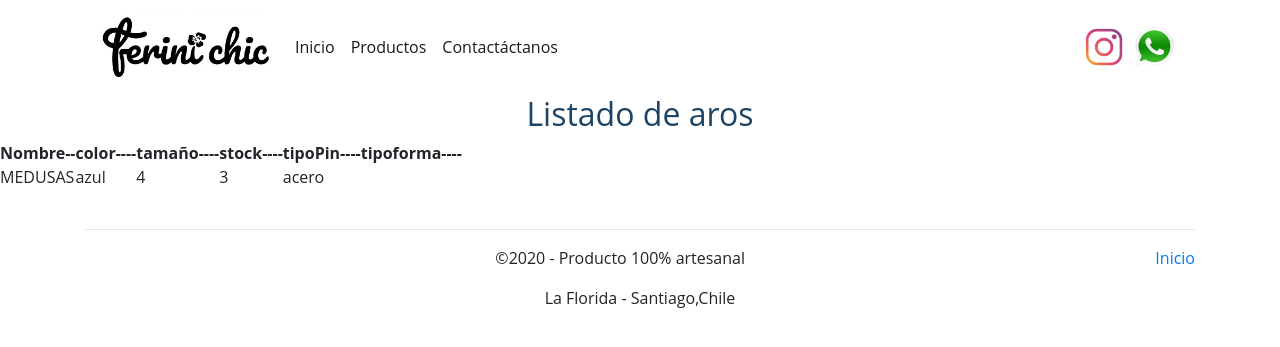
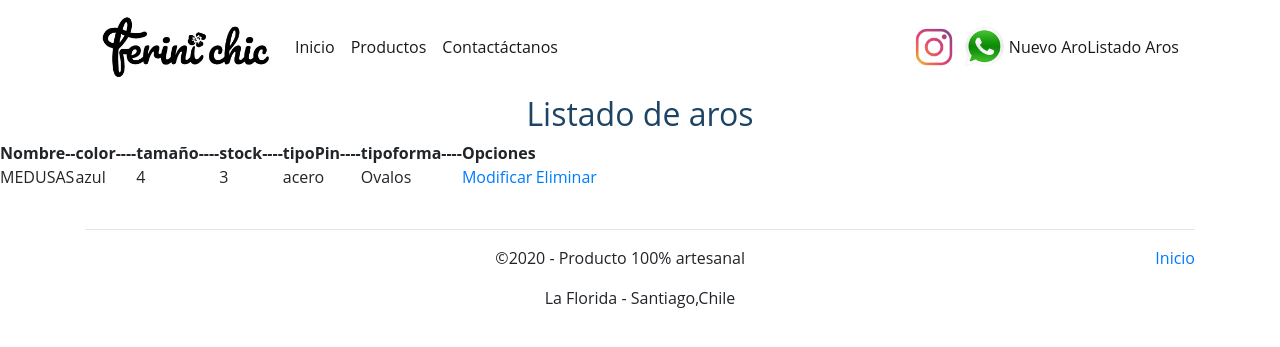
Before and after one commit to AreivaJ1312/FeriniDj, a Django app: page /ListadoAros in a window 1280 px wide. Shown: the top 347 px of the page. Run offline with Django 3.2, Linux system fonts and the light colour scheme; data comes from the database, SQL or seed files in the repository; both versions use the stored data as it was after the commit; some libraries are stand-ins or nearby versions.

Commit message:
Finalización del CRUD(Modificar y eliminar)

```diff
--- a/core/forms.py
+++ b/core/forms.py
@@ -1,6 +1,6 @@
 from django  import forms
 from django.forms import ModelForm
-from .models import Aro
+from .models import Aro, TipoAro
 
 
 class AroForm(ModelForm):
--- /dev/null
+++ b/core/static/core/jquery/confirmacion.js
@@ -0,0 +1,17 @@
+function confirmarEliminacion(id){
+    Swal.fire({
+        title: '¿Estas seguro?',
+        text: "No prodrás deshacer esta acción!",
+        icon: 'warning',
+        showCancelButton: true,
+        confirmButtonColor: '#3085d6',
+        cancelButtonColor: '#d33',
+        confirmButtonText: 'Sí, Eliminar!'
+      }).then((result) => {
+        if (result.isConfirmed) {
+          //redirigir al usuario a la ruta de eliminar
+          window.location.href="eliminar_aro/"+id;
+
+        }
+      })
+}
--- a/core/templates/core/ListadoAros.html
+++ b/core/templates/core/ListadoAros.html
@@ -7,6 +7,8 @@
 {%endblock%}
 
 {%block javascript%}
+<script src="https://cdn.jsdelivr.net/npm/sweetalert2@10"></script>
+<script src="{% static 'core/jquery/confirmacion.js'%}"></script>
 {%endblock%}
 
 
@@ -20,16 +22,25 @@
         <th>stock----</th>
         <th>tipoPin----</th>
         <th>tipoforma----</th>
+        <th>Opciones</th>
+
     </tr>
 
     {%for a in aros_%}
     <tr>
+
        <td>{{a.nombre}}</td>
        <td>{{a.color}}</td>
        <td>{{a.tamaño}}</td>
        <td>{{a.stock}}</td>
        <td>{{a.tipoPin}}</td>
-       <td>{{tipoforma}}</td>
+       <td>{{a.tipoforma}}</td>
+       <td>
+        <a href="{% url 'modificar_aro' a.id %}">Modificar</a>
+       </td>
+       <td>
+        <a href="#" onclick="confirmarEliminacion({{a.id}})">Eliminar</a>
+       </td>
     </tr>
     {%endfor%}
 
--- a/core/templates/core/baseEstructura.html
+++ b/core/templates/core/baseEstructura.html
@@ -42,6 +42,12 @@
                 <span class="navbar-text">
                   <a href="https://api.whatsapp.com/send?phone=56950596898" target="blank"><img class="redes" src="{% static 'core/imagenes/wp.png'%}"  alt=""></a>
                 </span>
+                <span class="navbar-text">
+                  <a href="{%url 'nuevo_aro'%}" target="blank">Nuevo Aro</a>
+                </span>
+                <span class="navbar-text">
+                  <a href="{%url 'ListadoAros'%}" target="blank">Listado Aros</a>
+                </span>
 
             </div>
           </nav>
--- a/core/urls.py
+++ b/core/urls.py
@@ -1,5 +1,5 @@
 from django.urls import path
-from .views import home, aros, Contacto, ListadoAros, nuevo_aro
+from .views import home, aros, Contacto, ListadoAros, nuevo_aro,modificar_aro, elimimar_aro
 
 
 urlpatterns = [
@@ -8,4 +8,6 @@ urlpatterns = [
     path('Contacto', Contacto, name ="Contacto"),
     path('ListadoAros',ListadoAros ,name= "ListadoAros" ),
     path('nuevo_aro', nuevo_aro, name= "nuevo_aro"),
+    path('modificar_aro/<id>', modificar_aro, name="modificar_aro"),
+    path('eliminar_aro/<id>',elimimar_aro, name="eliminar_aro")
 ]
--- a/core/views.py
+++ b/core/views.py
@@ -1,5 +1,5 @@
-from django.shortcuts import render
-from .models import Aro
+from django.shortcuts import render, redirect
+from .models import Aro,TipoAro
 from .forms  import AroForm
 
 # Create your views here.
@@ -33,3 +33,25 @@ def nuevo_aro(request):
             formulario.save()
             data['mensaje'] = "Guardado correctamente"
     return render(request,'core/nuevo_aro.html',data)
+
+
+
+def modificar_aro(request, id):
+    aro= Aro.objects.get(id=id)
+    data = {
+        'form': AroForm(instance=aro)
+    }
+    if request.method =='POST':
+        formulario = AroForm(data=request.POST, instance=aro)
+        if formulario.is_valid():
+            formulario.save()
+            data['mensaje']="Modificado correctamente"
+            data['form'] = formulario
+
+
+    return render (request,'core/modificar_aro.html', data)
+
+def elimimar_aro(request,id):
+    aro=Aro.objects.get(id=id)
+    aro.delete()
+    return redirect(to="ListadoAros")
```
Also changed, not shown: core/templates/core/modificar_aro.html (added, +25 -0 lines), db.sqlite3.
